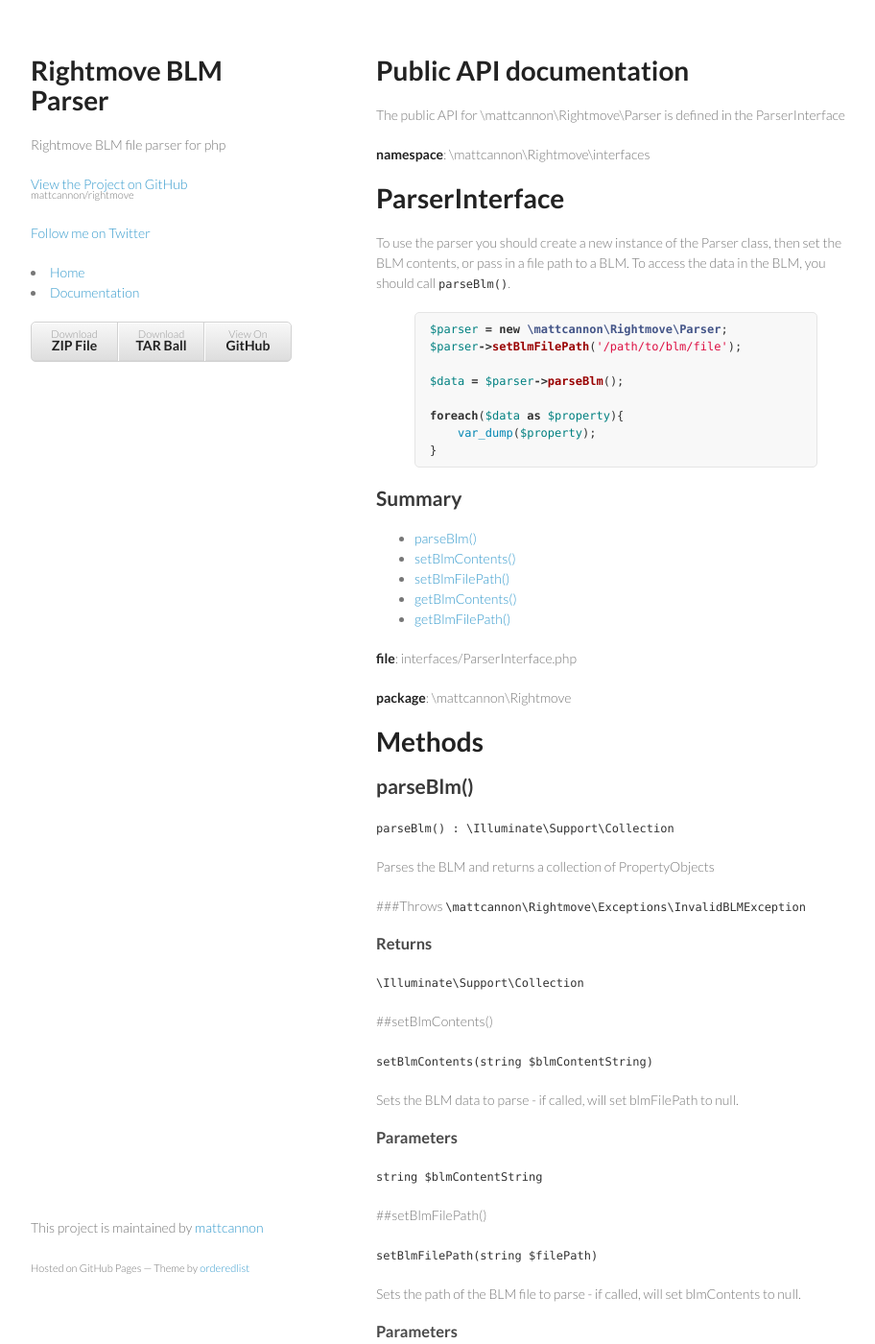
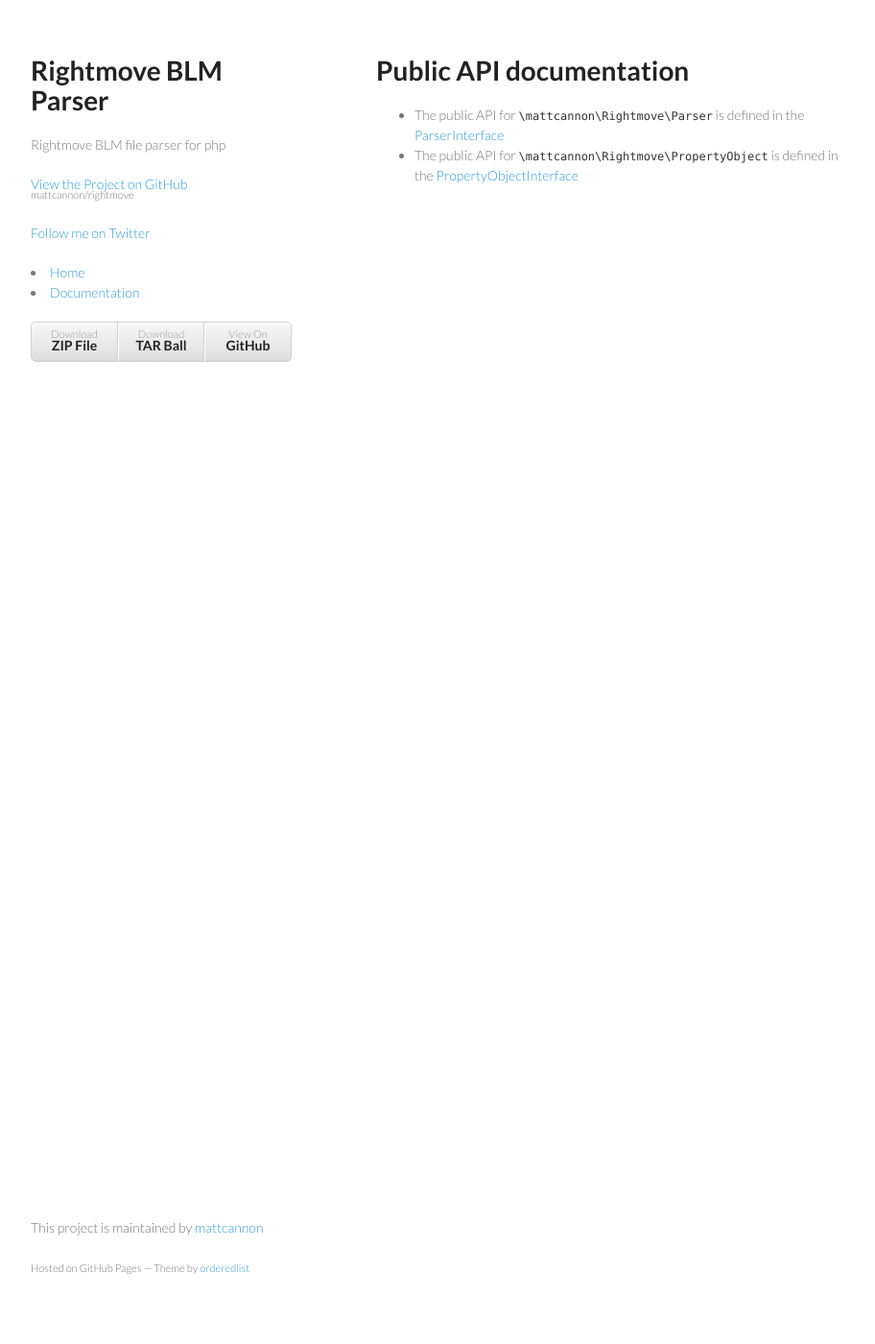
Before and after one commit to mattcannon/Blm, a Jekyll site: the page built from Documentation.markdown, in a window 1280 px wide and 1400 px high. Shown: the whole window at 96% size, without its empty margins (178-1090 px from the left). Built offline with Jekyll 4.4.1, drawn with Linux system fonts in a browser that asks for light colours; some of the changed text lies outside the part shown.

Commit message:
updated documentation, so that all public apis are listed

````diff
--- a/Documentation.markdown
+++ b/Documentation.markdown
@@ -3,84 +3,5 @@ layout: default
 title: Public API documentation
 ---
 #Public API documentation
-The public API for \mattcannon\Rightmove\Parser is defined in the ParserInterface
-
-__namespace__: \mattcannon\Rightmove\interfaces
-#ParserInterface
-To use the parser you should create a new instance of the Parser class, then set the BLM contents, or pass in a file path to a BLM.
-To access the data in the BLM, you should call ```parseBlm()```.
-
-{% highlight php startinline %}
-$parser = new \mattcannon\Rightmove\Parser;
-$parser->setBlmFilePath('/path/to/blm/file');
-
-$data = $parser->parseBlm();
-
-foreach($data as $property){
-    var_dump($property);
-}
-{% endhighlight %}
-##Summary
-
-* [parseBlm()](#parseblm)
-* [setBlmContents()](#setBlmContents)
-* [setBlmFilePath()](#setBlmFilePath)
-* [getBlmContents()](#getBlmContents)
-* [getBlmFilePath()](#getBlmFilePath)
-
-__file__: interfaces/ParserInterface.php
-
-__package__: \mattcannon\Rightmove
-
-#Methods
-
-##parseBlm()
-
-```parseBlm() : \Illuminate\Support\Collection```
-
-Parses the BLM and returns a collection of PropertyObjects
-
-###Throws
-```\mattcannon\Rightmove\Exceptions\InvalidBLMException```
-
-###Returns
-
-```\Illuminate\Support\Collection```
-
-##setBlmContents()
-
-```setBlmContents(string $blmContentString)```
-
-Sets the BLM data to parse - if called, will set blmFilePath to null.
-
-###Parameters
-
-```string	$blmContentString```
-
-##setBlmFilePath()
-
-```setBlmFilePath(string $filePath)```
-
-Sets the path of the BLM file to parse - if called, will set blmContents to null.
-
-###Parameters
-
-```string	$filePath```
-
-##getBlmContents()
-
-```getBlmContents() : string|null```
-
-returns the BLM data as a string to be parsed.
-
-###Returns
-```string|null```
-
-##getBlmFilePath()
-
-```getBlmFilePath() : string|null```
-
-returns the file path to the BLM file as a string.
-
-###Returns
-```string|null```
+* The public API for ```\mattcannon\Rightmove\Parser``` is defined in the [ParserInterface]({{site.baseurl}}/Documentation/ParserInterface-documentation.html)
+* The public API for ```\mattcannon\Rightmove\PropertyObject``` is defined in the [PropertyObjectInterface]({{site.baseurl}}/Documentation/PropertyObjectInterface-documentation.html)
````
Also changed, not shown: Documentation/ParserInterface-documentation.markdown (added, +86 -0 lines), Documentation/PropertyObjectInterface-documentation.markdown (added, +126 -0 lines).
